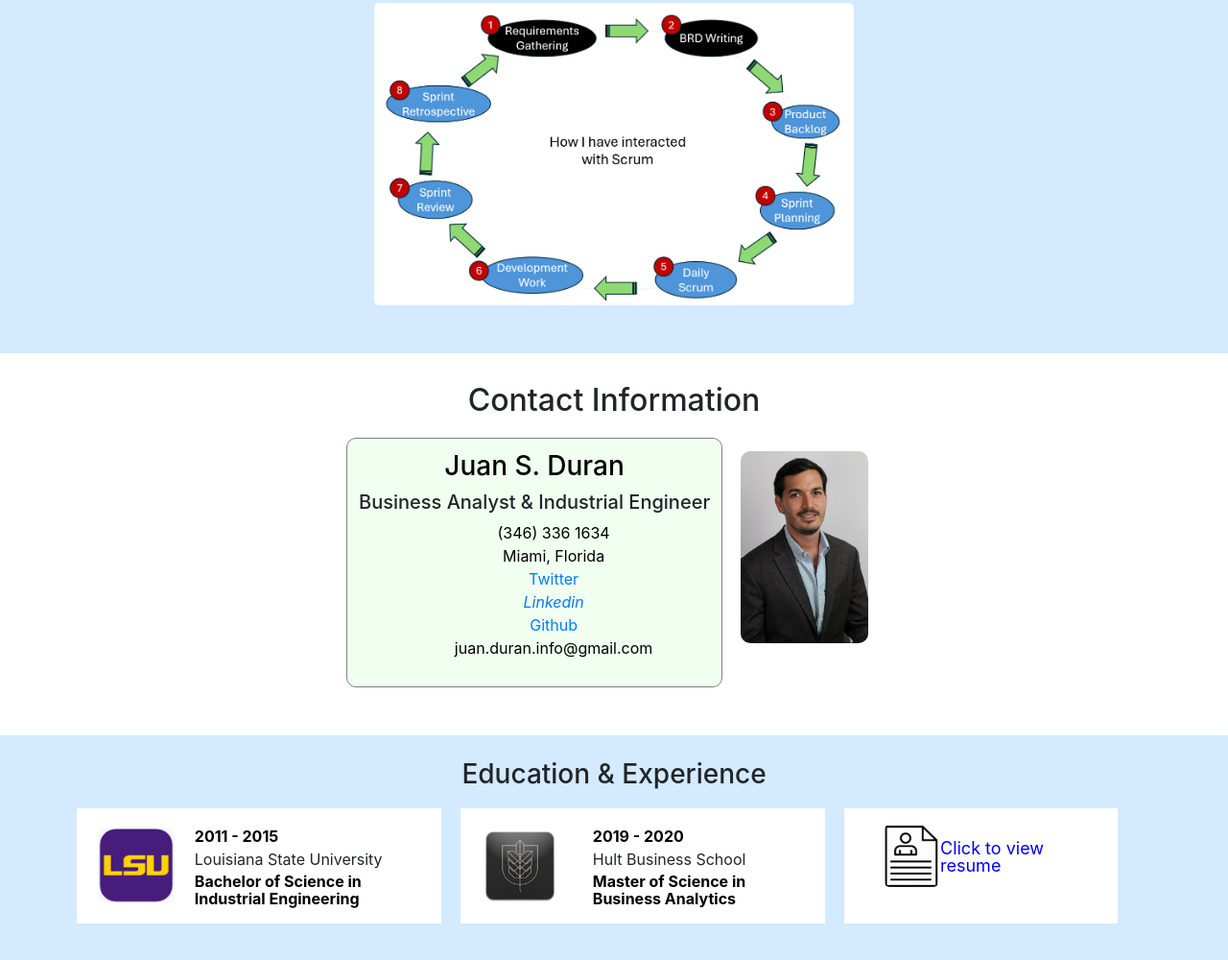
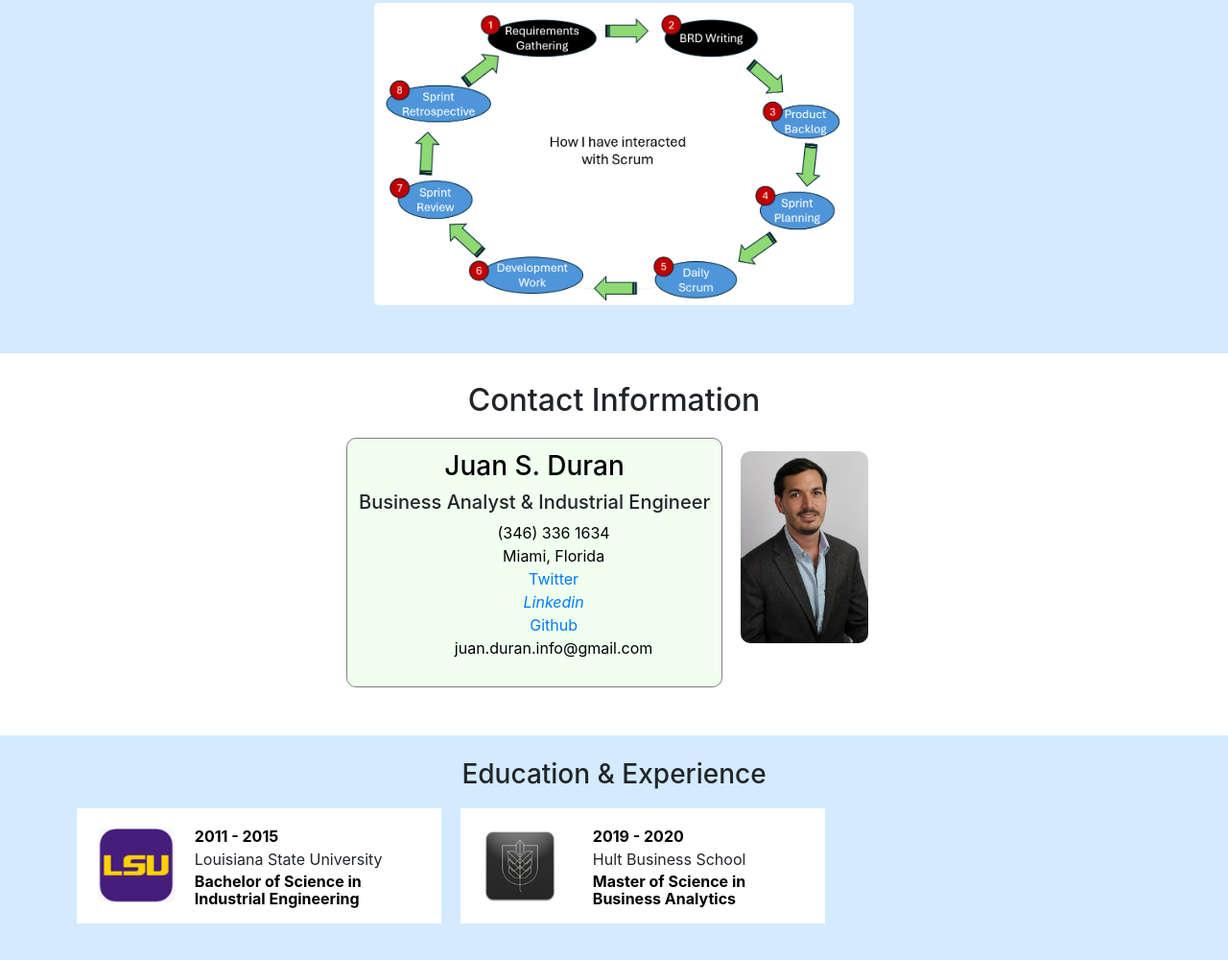
Before and after one commit to Juanse7/informatics, a plain HTML site: page index.html in a window 1280 px wide. Shown: the part 2487-3487 px from the top of the page at 96% size. Drawn offline with nearby package versions, Linux system fonts and the light colour scheme; files whose address does not match are found by name.

Commit message:
Update index.html

```diff
--- a/index.html
+++ b/index.html
@@ -529,28 +529,6 @@ style="margin-top: 0px; margin-bottom: 0; padding-top: 0px; padding-bottom: 0px;
 		</div>
 
 
-		<div class="col-md-3"  style="min-width: 200px; background-color: white; margin:10px;"
-			onClick="window.open('https://github.com/juanduranc/resume-cv/blob/master/Resume%20-%20Juan%20Duran%20-%20Developer.pdf','_newtab');">
-			<div class="wel_item link-container ho1"
-				style="overflow: hidden; position: relative; width: 100%; border-width: 3px; padding-top: 16px; padding-bottom: 16px; padding-left: 6px;">
-				<table id="cert1" style="width:100%; margin: 0;">
-					<tr>
-						<td rowspan="2">
-							<div style="padding-left: 20px;">
-								<img src="images/resumelogo.png" style="border-radius: 5px; max-width: 56px;">
-							</div>
-
-						</td>
-						<td><b style="color: black;"></td>
-					</tr>
-					<tr>
-						<td style="line-height: 18px; color: blue; font-size: large;">Click to view resume</td>
-					</tr>
-				</table>
-			</div>
-		</div>
-
-
 
 	</div>
 </div>
```
